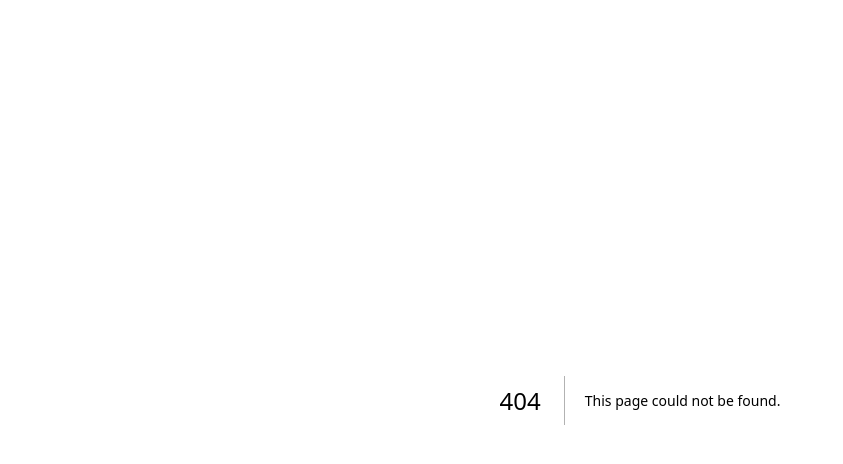
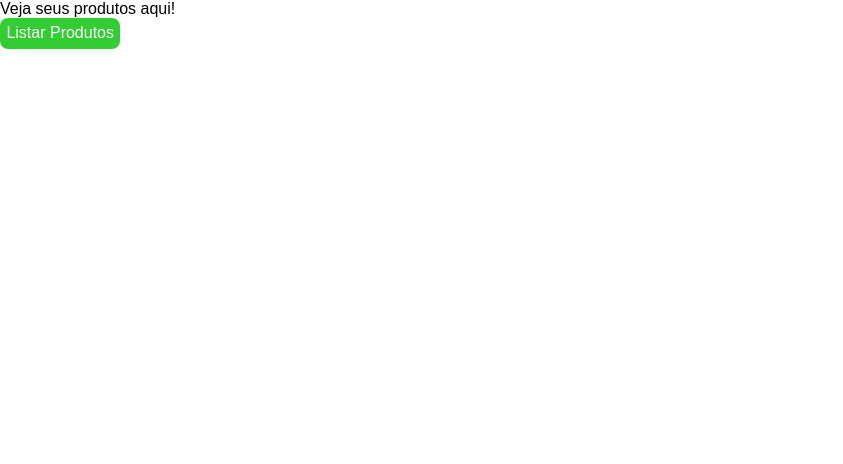
Before and after one commit to netrometro/UPE-2022.2-Equipe01, a Next.js app in the folder frontend/: page /productManager/getProduct in a window 1280 px wide. Before the commit this address had no page. Shown: the top 464 px of the page, without its empty margins (0-843 px from the left). Built offline with nearby package versions, Linux system fonts and the light colour scheme.

Commit message:
Adicionando get de produtos

```diff
--- a/frontend/src/pages/productManager/addProduct/index.tsx
+++ b/frontend/src/pages/productManager/addProduct/index.tsx
@@ -9,9 +9,6 @@ import { toast } from 'react-toastify'
 import { ProductContext } from '../../../contexts/Teste'
 import { Button } from '../../../components/ui/Button'
 import { Input } from '../../../components/ui/Input'
-
-// TESTE
-//TEstando
 
 export default function AddProduct() {
   const { addProduct } = useContext(ProductContext)
--- /dev/null
+++ b/frontend/src/pages/productManager/getProduct/index.tsx
@@ -0,0 +1,87 @@
+import { useState, useEffect, FormEvent, useContext } from 'react'
+
+import Head from 'next/head'
+import React from 'react'
+import { api } from '../../../services/apiClient'
+
+
+import { toast } from 'react-toastify'
+import { ProductContext } from '../../../contexts/Teste'
+import { Button } from '../../../components/ui/Button'
+import { Input } from '../../../components/ui/Input'
+
+
+export default function AddProduct() {
+
+  const [name, getName] = useState('')
+  const [price, getPrice] = useState('')
+  const [quantity, setquantity] = useState('')
+
+  const [loading, setLoading] = useState(false)
+
+  const [products, setProducts] = useState([]);
+
+  async function handleProductUp(event: FormEvent) {
+     event.preventDefault()
+
+     useEffect(()=>{
+         try{
+            let data = {
+                name,
+                price: Number(price),
+                quantity: Number(quantity)
+               }
+
+            var response = api.get('/api/getproducts')
+            console.log(response);
+
+          } catch(err) {
+            console.log({err})
+         }
+     setLoading(true)
+
+     })
+    //  await addProduct(data)
+
+
+     setLoading(false)
+
+  }
+
+  return (
+    // <>
+    // <Head>
+    //     <title> Gerenciador de Produtos</title>
+    // </Head>
+    // <div>
+    //     Veja seus produtos aqui!
+    //     <div style={{ display: 'flex', flexDirection: 'column', width: 200}}>
+    //         <form onSubmit={handleProductUp}>
+
+    //         </form>
+    //     </div>
+    // </div>
+    // </>
+    <div>
+  Veja seus produtos aqui!
+  <div style={{ display: 'flex', flexDirection: 'column', width: 200 }}>
+    <form onSubmit={handleProductUp}>
+      <Button type="submit" disabled={loading}>
+        {loading ? 'Carregando...' : 'Listar Produtos'}
+      </Button>
+    </form>
+
+    <ul>
+      {products.map((product) => (
+        <li key={product.id}>
+          <strong>{product.name}</strong>
+          <span>{product.price}</span>
+        </li>
+      ))}
+    </ul>
+  </div>
+</div>
+
+
+  )
+}
```
